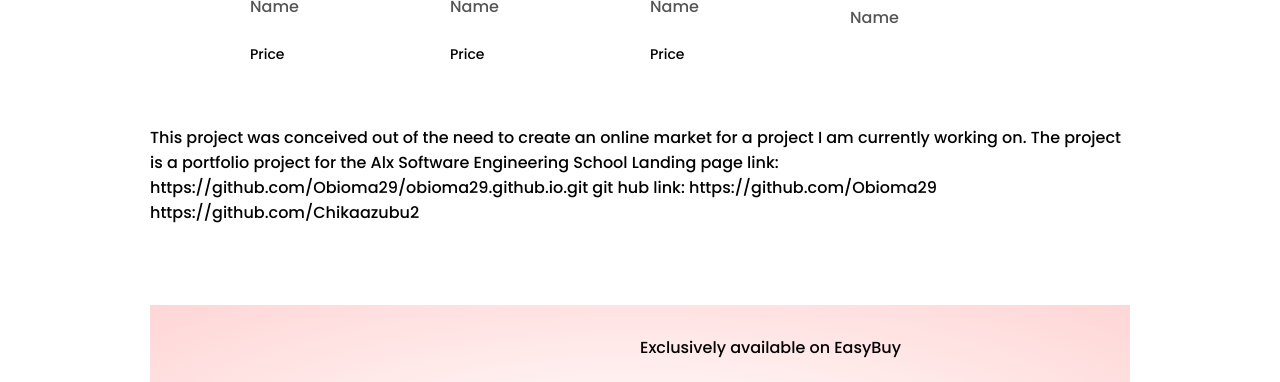
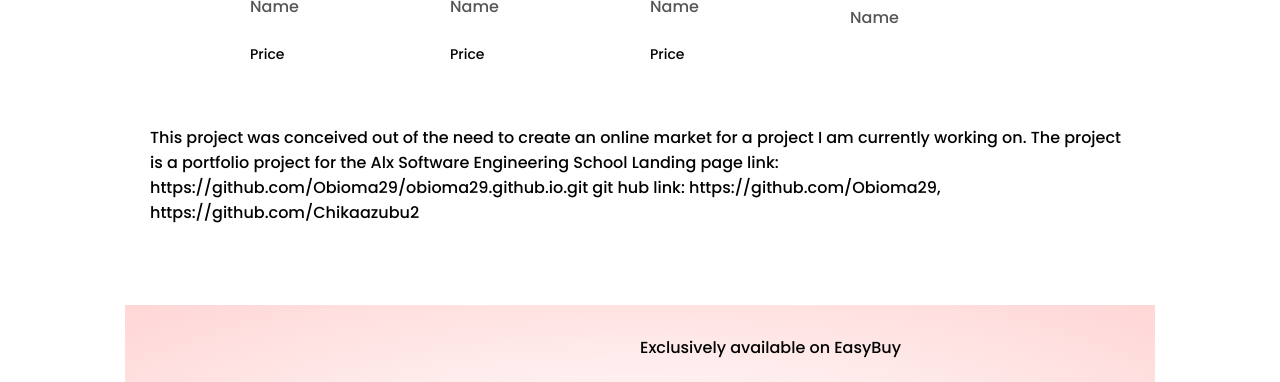
Before and after one commit to Obioma29/obioma29.github.io, a plain HTML site: page index.html in a window 1280 px wide. Shown: the part 1304-1686 px from the top of the page. Drawn offline with Linux system fonts and the light colour scheme.

Commit message:
Landing page

```diff
--- a/index.html
+++ b/index.html
@@ -228,8 +228,11 @@
                                                 for a project I am currently working on.
 						The project is a portfolio  project for the Alx Software Engineering  School
 						Landing page link: https://github.com/Obioma29/obioma29.github.io.git
-						git hub link: https://github.com/Obioma29
-						              https://github.com/Chikaazubu2
+						git hub link: https://github.com/Obioma29, https://github.com/Chikaazubu2 </P>
+					</div>
+				</div>
+			</div>
+		</div>
 		<!----------- Offer -------------->
 		<div class="offer">
 			<div class="small-container">
```
